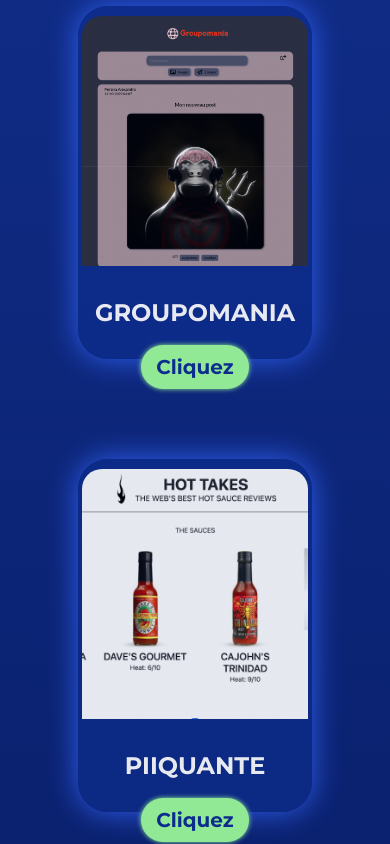
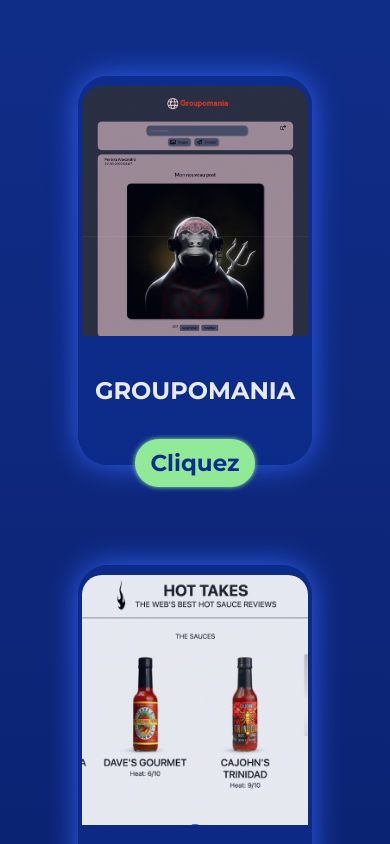
Before and after one commit to AlexDSRP/PORTFOLIO-VUE, a Vue app: page / in a window 390 px wide. Shown: the part 2214-3058 px from the top of the page. Built offline with nearby package versions, Linux system fonts and the light colour scheme.

Commit message:
maj bloc

```diff
--- a/src/components/Projets.vue
+++ b/src/components/Projets.vue
@@ -63,7 +63,7 @@
     position: absolute;
     background: #a0ff9a;
     box-shadow: 0px 0px 5px #a0ff9a;
-    bottom: -30px;
+    bottom: -25px;
     border-radius: 40px;
     font-family: "Montserrat";
     font-weight: 700;
@@ -84,6 +84,14 @@
     .image {
         width: 97%;
         height: 250px;
+    }
+    h4 {
+        margin-top: 40px;
+        margin-bottom: 60px;
+    }
+    .cliquez {
+        font-size: 23px;
+        bottom: -22px;
     }
 }
 
@@ -106,7 +114,7 @@
         width: 330px;
     }
     .cliquez {
-        font-size: 30px;
+        font-size: 26px;
     }
 }
 
--- a/src/views/Accueil.vue
+++ b/src/views/Accueil.vue
@@ -109,11 +109,6 @@
         <img
             class="squigly2"
             src="../assets/squigly.webp"
-            alt="image de fond"
-        />
-        <img
-            class="gilet"
-            src="../assets/giletSauvetage.webp"
             alt="image de fond"
         />
         <div class="competences">
@@ -311,8 +306,7 @@
     position: absolute;
     width: 666px;
     height: 479px;
-    left: 2%;
-    top: 39%;
+    top: 42%;
     filter: blur(7px);
     transform: rotate(-4.49deg);
 }
@@ -321,18 +315,9 @@
     width: 340px;
     height: 320px;
     left: 72%;
-    top: 42%;
+    top: 45%;
     filter: blur(2px);
     z-index: 1;
-}
-.gilet {
-    position: absolute;
-    width: 115px;
-    height: 120px;
-    left: 90px;
-    top: 93%;
-    filter: blur(2.5px);
-    transform: matrix(-0.87, -0.5, -0.5, 0.87, 0, 0);
 }
 .squigly2 {
     position: absolute;
@@ -368,7 +353,7 @@
     margin-top: 100px;
     margin-left: 20%;
     margin-right: 20%;
-    margin-bottom: 150px;
+    margin-bottom: 200px;
 }
 .NodeMongo {
     display: flex;
@@ -421,6 +406,9 @@
     text-align: center;
 }
 .blocprojet {
+    margin-top: 200px;
+}
+.blocprojet {
     align-items: center;
     text-align: center;
 }
@@ -430,8 +418,6 @@
     margin-top: 130px !important;
     max-width: 1280px;
     margin: auto;
-    align-items: center;
-    text-align: center;
 }
 .blocprojets2 {
     display: flex;
@@ -462,8 +448,7 @@
     .etoiles7,
     .etoiles8,
     .etoiles9,
-    .fusee,
-    .gilet {
+    .fusee {
         display: none;
     }
     .header-descript {
```
